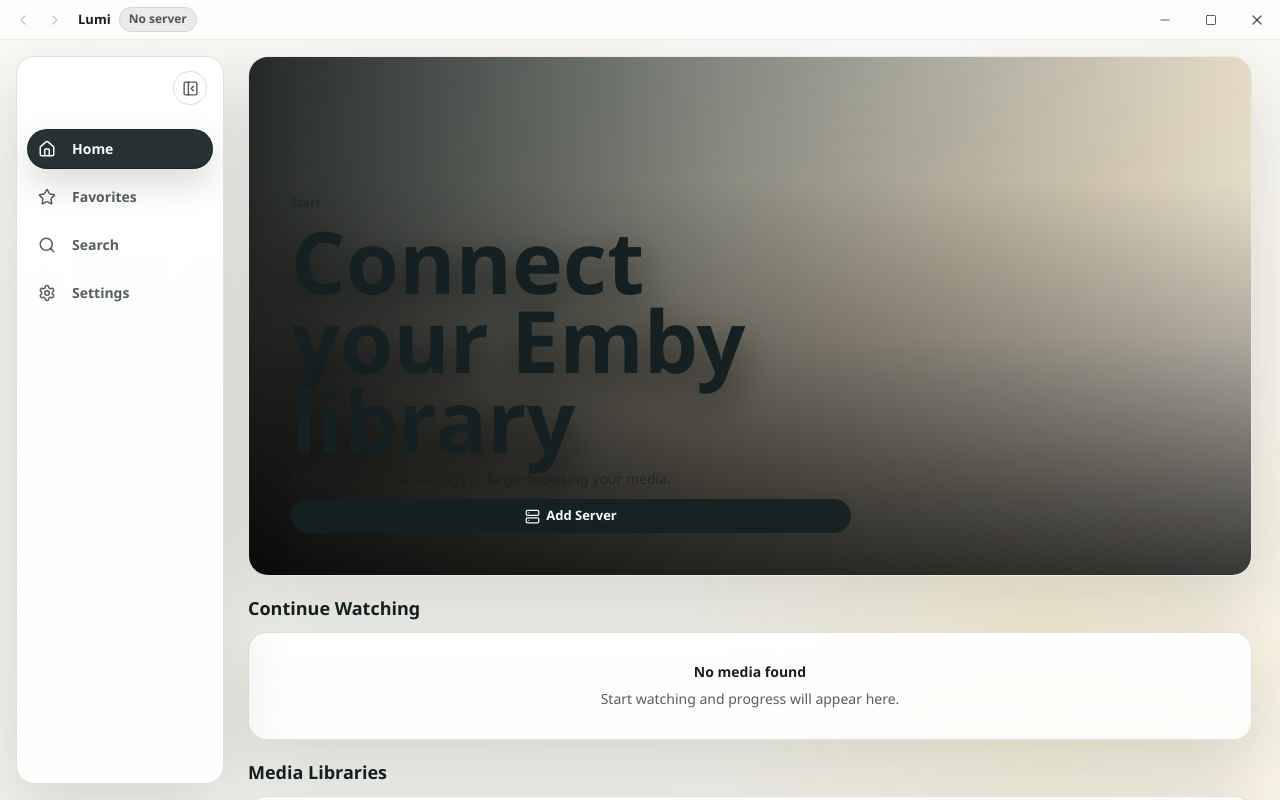
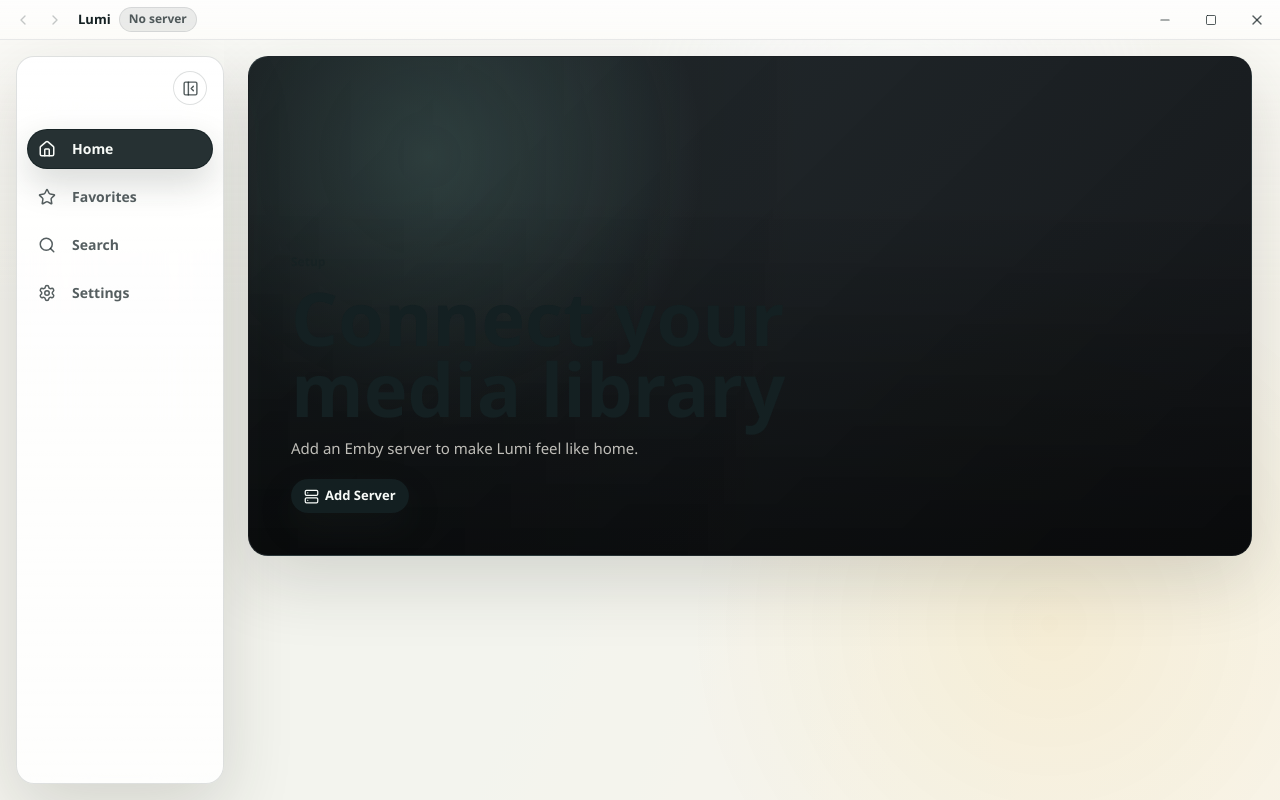
Before and after one commit to AirSodaz/Lumi, a React (Vite) app: page / in a window 1280 px wide. Built offline with nearby package versions, Linux system fonts and the light colour scheme.

Commit message:
refactor: polish home empty server state

```diff
--- a/src/features/home/HomeView.tsx
+++ b/src/features/home/HomeView.tsx
@@ -147,6 +147,34 @@
     return () => window.clearInterval(timer);
   }, [canCycleFeatured, nextFeaturedId, prefersReducedMotion]);
 
+  const showNoServerHome = !server && !serversLoading;
+
+  if (showNoServerHome) {
+    return (
+      <section className="view-stack home-view app-workbench" aria-labelledby="home-title">
+        <h1 className="sr-only" id="home-title">{translate("nav.home")}</h1>
+        <motion.div
+          aria-labelledby="home-no-server-title"
+          className="home-no-server"
+          data-motion-surface="home-no-server"
+          {...createSurfaceMotion(reducedMotion, 0)}
+        >
+          <div className="home-no-server-copy">
+            <span className="workbench-kicker">{translate("home.noServer.kicker")}</span>
+            <h2 id="home-no-server-title">{translate("home.noServer.title")}</h2>
+            <p>{translate("home.noServer.description")}</p>
+            <div className="home-no-server-actions">
+              <MotionButton className="primary-action" onClick={onOpenSettings} type="button">
+                <Server aria-hidden="true" size={15} />
+                <span>{translate("home.action.addServer")}</span>
+              </MotionButton>
+            </div>
+          </div>
+        </motion.div>
+      </section>
+    );
+  }
+
   return (
     <section className="view-stack home-view app-workbench" aria-labelledby="home-title">
       <h1 className="sr-only" id="home-title">{translate("nav.home")}</h1>
@@ -182,7 +210,6 @@
                 key={featuredMotionKey}
                 {...featuredCopyMotion}
               >
-              <span className="workbench-kicker">{translate("home.featured.featured")}</span>
               <span className="featured-title-wrap">
                 {featured.logoUrl ? (
                   <img
--- a/src/features/settings/SettingsView.tsx
+++ b/src/features/settings/SettingsView.tsx
@@ -54,6 +54,8 @@
 ];
 
 type SettingsViewProps = {
+  openAddServerDialog?: boolean;
+  onAddServerDialogOpenChange?: (open: boolean) => void;
   onSelectServer: (serverId: string) => void;
   selectedServerId: string | null;
 };
@@ -75,12 +77,15 @@
 }
 
 export function SettingsView({
+  openAddServerDialog = false,
+  onAddServerDialogOpenChange,
   onSelectServer,
   selectedServerId,
 }: SettingsViewProps) {
-  const [panel, setPanel] = useState<SettingsPanel>("servers");
+  const [selectedPanel, setSelectedPanel] = useState<SettingsPanel>("servers");
   const reducedMotion = useReducedMotion();
   const { translate } = useI18n();
+  const panel = openAddServerDialog ? "servers" : selectedPanel;
 
   return (
     <section className="settings-view app-workbench" aria-labelledby="settings-title">
@@ -92,7 +97,7 @@
             <MotionButton
               aria-current={panel === item.id ? "page" : undefined}
               key={item.id}
-              onClick={() => setPanel(item.id)}
+              onClick={() => setSelectedPanel(item.id)}
               type="button"
             >
               {translate(panelLabelKey(item.id))}
@@ -109,6 +114,8 @@
           >
             {panel === "servers" ? (
               <ServersPanel
+                addServerDialogOpen={openAddServerDialog}
+                onAddServerDialogOpenChange={onAddServerDialogOpenChange}
                 onSelectServer={onSelectServer}
                 selectedServerId={selectedServerId}
               />
@@ -124,11 +131,15 @@
 }
 
 type ServersPanelProps = {
+  addServerDialogOpen: boolean;
+  onAddServerDialogOpenChange?: (open: boolean) => void;
   onSelectServer: (serverId: string) => void;
   selectedServerId: string | null;
 };
 
 function ServersPanel({
+  addServerDialogOpen,
+  onAddServerDialogOpenChange,
   onSelectServer,
   selectedServerId,
 }: ServersPanelProps) {
@@ -150,7 +161,10 @@
               : translate("settings.server.zero")}
           </p>
         </div>
-        <AddServerDialog />
+        <AddServerDialog
+          externalOpen={addServerDialogOpen}
+          onExternalOpenChange={onAddServerDialogOpenChange}
+        />
       </div>
 
       <div className="settings-list">
@@ -274,9 +288,17 @@
   );
 }
 
-function AddServerDialog() {
+type AddServerDialogProps = {
+  externalOpen?: boolean;
+  onExternalOpenChange?: (open: boolean) => void;
+};
+
+function AddServerDialog({
+  externalOpen,
+  onExternalOpenChange,
+}: AddServerDialogProps) {
   const { translate } = useI18n();
-  const [open, setOpen] = useState(false);
+  const [internalOpen, setInternalOpen] = useState(false);
   const [baseUrl, setBaseUrl] = useState("");
   const [displayName, setDisplayName] = useState("");
   const [username, setUsername] = useState("");
@@ -284,13 +306,16 @@
   const [error, setError] = useState<AppError | null>(null);
   const login = useLoginManual();
   const firstInputRef = useRef<HTMLInputElement>(null);
+  const controlled = onExternalOpenChange !== undefined;
+  const open = controlled ? Boolean(externalOpen) : internalOpen;
 
   function handleOpenChange(nextOpen: boolean) {
     if (nextOpen) {
       setError(null);
     }
 
-    setOpen(nextOpen);
+    onExternalOpenChange?.(nextOpen);
+    setInternalOpen(nextOpen);
   }
 
   async function handleSubmit(event: FormEvent<HTMLFormElement>) {
@@ -307,7 +332,7 @@
       });
       setDisplayName("");
       setPassword("");
-      setOpen(false);
+      handleOpenChange(false);
     } catch (caught) {
       setError(toAppError(caught, translate("app.error.unknown")));
     }
--- a/src/features/shell/LumiShell.tsx
+++ b/src/features/shell/LumiShell.tsx
@@ -84,6 +84,7 @@
     current: initialRoute,
     forwardStack: [],
   }));
+  const [openAddServerDialog, setOpenAddServerDialog] = useState(false);
   const [sidebarCollapsed, setSidebarCollapsed] = useState(
     readSidebarCollapsedPreference,
   );
@@ -176,6 +177,11 @@
   function selectActiveServer(serverId: string) {
     setPreferredServerId(serverId);
     writeSelectedServerPreference(serverId);
+  }
+
+  function openSettingsForAddServer() {
+    setOpenAddServerDialog(true);
+    setRouteWithTransition({ kind: "view", view: "settings" });
   }
 
   function toggleSidebarCollapsed() {
@@ -275,6 +281,8 @@
       case "settings":
         currentView = (
           <SettingsView
+            openAddServerDialog={openAddServerDialog}
+            onAddServerDialogOpenChange={setOpenAddServerDialog}
             onSelectServer={selectActiveServer}
             selectedServerId={selectedServerId}
           />
@@ -288,9 +296,7 @@
             librariesLoading={librariesQuery.isLoading}
             onOpenLibrary={openLibrary}
             onOpenMedia={(item) => openMediaDetail(item, "home")}
-            onOpenSettings={() =>
-              setRouteWithTransition({ kind: "view", view: "settings" })
-            }
+            onOpenSettings={openSettingsForAddServer}
             selectedServer={selectedServer}
             servers={servers}
             serversLoading={serversQuery.isLoading}
--- a/src/lib/i18nCore.ts
+++ b/src/lib/i18nCore.ts
@@ -51,6 +51,9 @@
   "home.meta.libraryWaiting": "Library waiting",
   "home.meta.noServer": "No server",
   "home.meta.serverConnected": "{{count}} server connected",
+  "home.noServer.description": "Add an Emby server to make Lumi feel like home.",
+  "home.noServer.kicker": "Setup",
+  "home.noServer.title": "Connect your media library",
   "home.rail.continueWatching": "Continue Watching",
   "home.rail.latestIn": "Latest in {{title}}",
   "home.rail.mediaLibraries": "Media Libraries",
@@ -279,6 +282,9 @@
   "home.meta.libraryWaiting": "媒体库待连接",
   "home.meta.noServer": "未连接服务器",
   "home.meta.serverConnected": "已连接 {{count}} 个服务器",
+  "home.noServer.description": "添加一个 Emby 服务器，让 Lumi 成为你的本地媒体入口。",
+  "home.noServer.kicker": "设置",
+  "home.noServer.title": "连接你的媒体库",
   "home.rail.continueWatching": "继续观看",
   "home.rail.latestIn": "{{title}} 最新内容",
   "home.rail.mediaLibraries": "媒体库",
--- a/src/styles/global.css
+++ b/src/styles/global.css
@@ -837,6 +837,65 @@
   box-shadow: var(--shadow-focus);
 }
 
+.home-no-server {
+  position: relative;
+  display: grid;
+  min-height: clamp(320px, 44vw, 500px);
+  align-items: end;
+  overflow: hidden;
+  border: 1px solid var(--color-border-soft);
+  border-radius: 20px;
+  padding: 42px;
+  background:
+    radial-gradient(circle at 18% 20%, rgb(143 216 202 / 22%), transparent 30%),
+    linear-gradient(135deg, rgb(19 28 32 / 92%), rgb(10 12 15 / 96%));
+  box-shadow: var(--shadow-panel);
+  isolation: isolate;
+}
+
+.home-no-server::before {
+  position: absolute;
+  inset: 0;
+  background:
+    linear-gradient(90deg, rgb(0 0 0 / 34%), transparent 58%),
+    linear-gradient(0deg, rgb(0 0 0 / 54%), transparent 72%);
+  content: "";
+  pointer-events: none;
+}
+
+.home-no-server-copy {
+  position: relative;
+  z-index: 1;
+  display: grid;
+  max-width: min(560px, 72%);
+  gap: 12px;
+}
+
+.home-no-server-copy h2 {
+  margin: 0;
+  max-width: 560px;
+  overflow-wrap: anywhere;
+  font-size: clamp(40px, 6vw, 74px);
+  font-weight: 760;
+  line-height: 0.96;
+  text-wrap: balance;
+}
+
+.home-no-server-copy p {
+  margin: 0;
+  max-width: 480px;
+  color: rgb(247 244 237 / 76%);
+  font-size: 15px;
+  line-height: 1.5;
+}
+
+.home-no-server-actions {
+  display: flex;
+  flex-wrap: wrap;
+  gap: 10px;
+  margin-top: 8px;
+}
+
 @keyframes featured-drift {
   from {
     transform: scale(1.025) translateX(0);
@@ -1978,6 +2037,15 @@
     max-width: min(520px, 72%);
   }
 
+  .home-no-server {
+    min-height: clamp(300px, 52vw, 440px);
+    padding: 30px;
+  }
+
+  .home-no-server-copy {
+    max-width: min(520px, 82%);
+  }
+
   .library-grid[data-grid-orientation="portrait"] {
     grid-template-columns: repeat(5, minmax(0, 1fr));
   }
```
Also changed, not shown: 2 other files (tests, documents, lock files or other folders).
